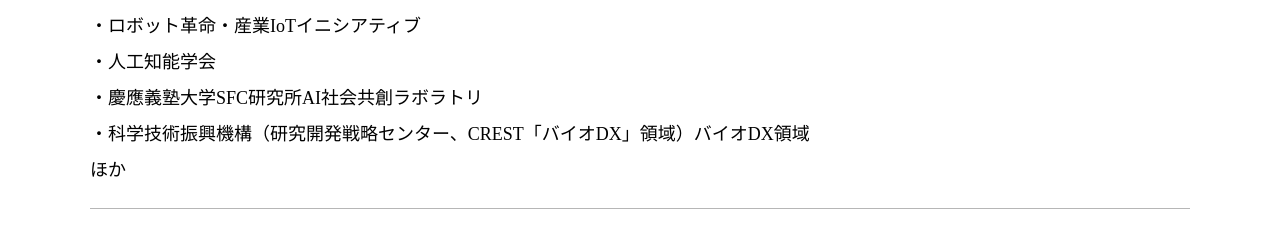
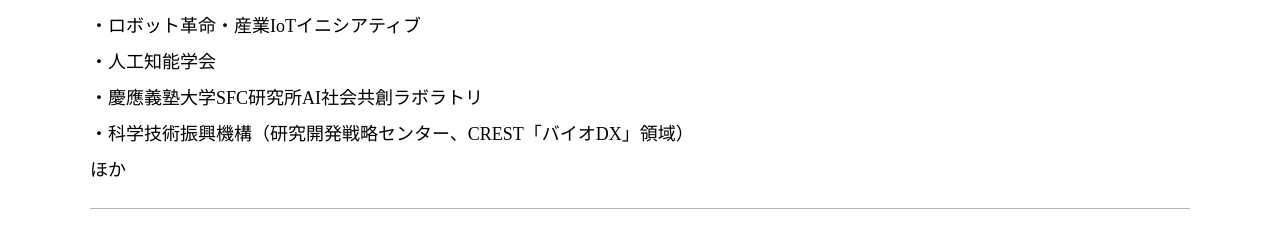
Before and after one commit to ai-robot-science-symposium/2023web-open, a plain HTML site: page index.html in a window 1280 px wide. Shown: the part 4482-4712 px from the top of the page. Drawn offline with nearby package versions, Linux system fonts and the light colour scheme.

Commit message:
Update index.html

```diff
--- a/index.html
+++ b/index.html
@@ -316,7 +316,7 @@
 			<li>・慶應義塾大学SFC研究所AI社会共創ラボラトリ</li>
 		<!--	<li>・科学技術振興機構戦略的創造研究推進事業CREST <br class="br_sp"><span class="sp_p">バイオDX領域<br>ほか</span></li>
 		-->
-			<li>・科学技術振興機構（研究開発戦略センター、CREST「バイオDX」領域）<br class="br_sp"><span class="sp_p">バイオDX領域<br>ほか</span></li>
+			<li>・科学技術振興機構（研究開発戦略センター、CREST「バイオDX」領域）<br class="br_sp"><span class="sp_p"><!--バイオDX領域-->  <br>ほか</span></li>
 		</ul>
 	</div>
 	</article>
```
